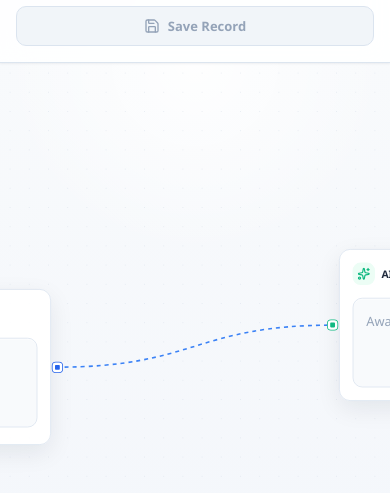
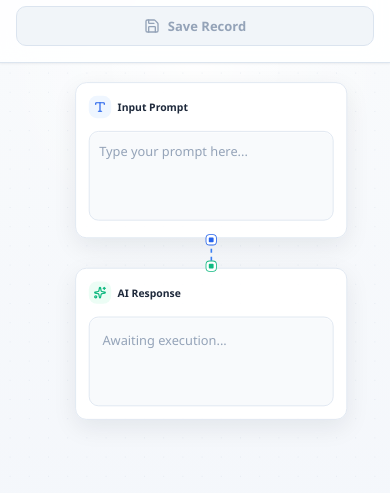
Before and after one commit to Akhileshpookkuttiyil/FlowAI, a React (Vite) app in the folder frontend/: page / in a window 390 px wide. Shown: the part 169-662 px from the top of the page. Built offline with nearby package versions, Linux system fonts and the light colour scheme; no server answers.

Commit message:
feat: make node layout responsive across desktop and mobile

```diff
--- a/frontend/src/features/flow/InputNode.jsx
+++ b/frontend/src/features/flow/InputNode.jsx
@@ -4,6 +4,11 @@ import { motion } from 'framer-motion';
 
 export default function InputNode({ data, selected }) {
   const MotionDiv = motion.div;
+  const isVertical = data.orientation === 'vertical';
+  const handlePosition = isVertical ? Position.Bottom : Position.Right;
+  const handleStyle = isVertical
+    ? { bottom: -8, left: '50%', transform: 'translateX(-50%)' }
+    : { right: -8 };
 
   const onChange = (event) => {
     if (data.onChange) {
@@ -36,9 +41,9 @@ export default function InputNode({ data, selected }) {
 
       <Handle
         type="source"
-        position={Position.Right}
+        position={handlePosition}
         className="flow-node__handle flow-node__handle--input"
-        style={{ right: -8 }}
+        style={handleStyle}
       />
     </MotionDiv>
   );
--- a/frontend/src/features/flow/OutputNode.jsx
+++ b/frontend/src/features/flow/OutputNode.jsx
@@ -6,6 +6,11 @@ import BrainIcon from './BrainIcon';
 export default function OutputNode({ data, selected }) {
   const MotionDiv = motion.div;
   const isEmpty = !data.isLoading && !data.value;
+  const isVertical = data.orientation === 'vertical';
+  const handlePosition = isVertical ? Position.Top : Position.Left;
+  const handleStyle = isVertical
+    ? { top: -8, left: '50%', transform: 'translateX(-50%)' }
+    : { left: -8 };
 
   return (
     <MotionDiv
@@ -16,9 +21,9 @@ export default function OutputNode({ data, selected }) {
     >
       <Handle
         type="target"
-        position={Position.Left}
+        position={handlePosition}
         className="flow-node__handle flow-node__handle--output"
-        style={{ left: -8 }}
+        style={handleStyle}
       />
 
       <div className="flow-node__header">
--- a/frontend/src/pages/FlowBuilder.jsx
+++ b/frontend/src/pages/FlowBuilder.jsx
@@ -17,6 +17,24 @@ import InputNode from '../features/flow/InputNode';
 import OutputNode from '../features/flow/OutputNode';
 import CustomModelSelector from '../features/flow/CustomModelSelector';
 
+const MOBILE_BREAKPOINT = 768;
+const DESKTOP_NODE_WIDTH = 340;
+const MOBILE_NODE_WIDTH = 280;
+const NODE_HEIGHT = 188;
+const DESKTOP_MIN_GAP = 120;
+const DESKTOP_MAX_GAP = 320;
+const DESKTOP_GAP_RATIO = 0.16;
+const DESKTOP_PADDING = 24;
+const DESKTOP_OFFSET_X = 42;
+const DESKTOP_OFFSET_Y = 18;
+const DESKTOP_OUTPUT_EXTRA_X = 220;
+const DESKTOP_OUTPUT_Y_OFFSET = -40;
+const MOBILE_SIDE_PADDING = 16;
+const MOBILE_TOP_PADDING = 24;
+const MOBILE_X_OFFSET = 44;
+const MOBILE_NODE_HEIGHT = 188;
+const MOBILE_STACK_GAP = 44;
+
 const initialEdges = [
   {
     id: 'e1-2',
@@ -26,6 +44,49 @@ const initialEdges = [
     style: { stroke: '#3b82f6', strokeWidth: 2 }
   }
 ];
+
+const getViewportSize = () => {
+  if (typeof window === 'undefined') {
+    return { width: 1280, height: 720 };
+  }
+
+  return {
+    width: window.innerWidth,
+    height: window.innerHeight,
+  };
+};
+
+const clamp = (value, min, max) => Math.min(Math.max(value, min), max);
+
+const getResponsiveNodeLayout = ({ width, height, isMobile }) => {
+  const safeWidth = Math.max(width, 0);
+  const safeHeight = Math.max(height, 0);
+
+  if (isMobile) {
+    const baseInputX = Math.max((safeWidth - MOBILE_NODE_WIDTH) / 2, MOBILE_SIDE_PADDING);
+    const maxMobileX = Math.max(safeWidth - MOBILE_NODE_WIDTH - MOBILE_SIDE_PADDING, MOBILE_SIDE_PADDING);
+    const inputX = clamp(baseInputX + MOBILE_X_OFFSET, MOBILE_SIDE_PADDING, maxMobileX);
+    const inputY = MOBILE_TOP_PADDING;
+
+    return {
+      input: { x: inputX, y: inputY },
+      output: { x: inputX, y: inputY + MOBILE_NODE_HEIGHT + MOBILE_STACK_GAP },
+    };
+  }
+
+  const gap = clamp(safeWidth * DESKTOP_GAP_RATIO, DESKTOP_MIN_GAP, DESKTOP_MAX_GAP);
+  const totalWidth = DESKTOP_NODE_WIDTH * 2 + gap;
+  const startX = Math.max((safeWidth - totalWidth) / 2 + DESKTOP_OFFSET_X, DESKTOP_PADDING);
+  const centeredY = Math.max((safeHeight - NODE_HEIGHT) / 2 + DESKTOP_OFFSET_Y, DESKTOP_PADDING);
+
+  return {
+    input: { x: startX, y: centeredY },
+    output: {
+      x: startX + DESKTOP_NODE_WIDTH + gap + DESKTOP_OUTPUT_EXTRA_X,
+      y: centeredY + DESKTOP_OUTPUT_Y_OFFSET,
+    },
+  };
+};
 
 function FlowContent() {
   const MODEL_FETCH_MAX_ATTEMPTS = 4;
@@ -38,27 +99,43 @@ function FlowContent() {
   const [isModelsLoading, setIsModelsLoading] = useState(false);
   const [selectedModel, setSelectedModel] = useState('');
   const [failedModels, setFailedModels] = useState(new Set());
+  const [viewportSize, setViewportSize] = useState(getViewportSize);
+  const flowContainerRef = useRef(null);
   const isFetchingModelsRef = useRef(false);
   const shouldRetryModelsRef = useRef(true);
+  const reactFlowInstanceRef = useRef(null);
+  const pendingViewportFrameRef = useRef(null);
+  const lastMobileViewportKeyRef = useRef('');
+  const isMobile = viewportSize.width < MOBILE_BREAKPOINT;
 
   const nodeTypes = useMemo(() => ({ inputNode: InputNode, outputNode: OutputNode }), []);
 
-  const initialNodes = useMemo(() => [
+  const initialNodes = useMemo(() => {
+    const initialViewport = getViewportSize();
+    const initialIsMobile = initialViewport.width < MOBILE_BREAKPOINT;
+    const initialLayout = getResponsiveNodeLayout({
+      width: initialViewport.width,
+      height: initialViewport.height,
+      isMobile: initialIsMobile,
+    });
+
+    return [
       {
         id: 'input',
         type: 'inputNode',
-      position: { x: 0, y: 50 },
+        position: initialLayout.input,
         data: {},
       },
       {
         id: 'output',
         type: 'outputNode',
-      position: { x: 700, y: 0 },
+        position: initialLayout.output,
         data: {},
       },
-  ], []);
+    ];
+  }, []);
 
-  const [nodes, setNodes, onNodesChange] = useNodesState(initialNodes);
+  const [nodes, , onNodesChange] = useNodesState(initialNodes);
   const [edges, setEdges, onEdgesChange] = useEdgesState(initialEdges);
 
   const fetchModels = useCallback(async ({ showErrorToast = true, retryUntilLoaded = false } = {}) => {
@@ -120,20 +197,101 @@ function FlowContent() {
     };
   }, [fetchModels]);
 
+  useEffect(() => {
+    const element = flowContainerRef.current;
+
+    if (!element) {
+      return undefined;
+    }
+
+    let frameId = null;
+
+    const measure = () => {
+      const next = {
+        width: element.clientWidth || 0,
+        height: element.clientHeight || 0,
+      };
+
+      setViewportSize((current) => {
+        if (current.width === next.width && current.height === next.height) {
+          return current;
+        }
+
+        return next;
+      });
+    };
+
+    measure();
+
+    if (typeof ResizeObserver === 'undefined') {
+      const handleResize = () => {
+        if (frameId) {
+          cancelAnimationFrame(frameId);
+        }
+
+        frameId = requestAnimationFrame(measure);
+      };
+
+      window.addEventListener('resize', handleResize);
+
+      return () => {
+        if (frameId) {
+          cancelAnimationFrame(frameId);
+        }
+
+        window.removeEventListener('resize', handleResize);
+      };
+    }
+
+    const observer = new ResizeObserver(() => {
+      if (frameId) {
+        cancelAnimationFrame(frameId);
+      }
+
+      frameId = requestAnimationFrame(measure);
+    });
+
+    observer.observe(element);
+
+    return () => {
+      if (frameId) {
+        cancelAnimationFrame(frameId);
+      }
+
+      observer.disconnect();
+    };
+  }, []);
+
+  useEffect(() => () => {
+    if (pendingViewportFrameRef.current) {
+      cancelAnimationFrame(pendingViewportFrameRef.current);
+    }
+  }, []);
+
   const handlePromptChange = useCallback((value) => {
     setPrompt(value);
   }, []);
 
+  const responsiveLayout = useMemo(
+    () => getResponsiveNodeLayout({ width: viewportSize.width, height: viewportSize.height, isMobile }),
+    [isMobile, viewportSize.height, viewportSize.width]
+  );
+
   const flowNodes = useMemo(
     () =>
       nodes.map((node) => {
+        const position = isMobile && responsiveLayout[node.id] ? responsiveLayout[node.id] : node.position;
+        const orientation = isMobile ? 'vertical' : 'horizontal';
+
         if (node.id === 'input') {
           return {
             ...node,
+            position,
             data: {
               ...node.data,
               value: prompt,
               onChange: handlePromptChange,
+              orientation,
             },
           };
         }
@@ -141,17 +299,27 @@ function FlowContent() {
         if (node.id === 'output') {
           return {
             ...node,
+            position,
             data: {
               ...node.data,
               value: response,
               isLoading,
+              orientation,
             },
           };
         }
 
-        return node;
+        return {
+          ...node,
+          position,
+        };
       }),
-    [nodes, prompt, response, isLoading, handlePromptChange]
+    [nodes, prompt, response, isLoading, handlePromptChange, isMobile, responsiveLayout]
+  );
+
+  const mobileViewportNodesKey = useMemo(
+    () => flowNodes.map((node) => `${node.id}:${node.position.x}:${node.position.y}`).join('|'),
+    [flowNodes]
   );
 
   const onConnect = useCallback(
@@ -159,49 +327,75 @@ function FlowContent() {
     [setEdges]
   );
 
+  const handleNodesChange = useCallback(
+    (changes) => {
+      if (!isMobile) {
+        onNodesChange(changes);
+        return;
+      }
+
+      onNodesChange(changes.filter((change) => change.type !== 'position'));
+    },
+    [isMobile, onNodesChange]
+  );
+
+  const scheduleMobileFitView = useCallback((instance, viewportKey) => {
+    if (lastMobileViewportKeyRef.current === viewportKey) {
+      return;
+    }
+
+    lastMobileViewportKeyRef.current = viewportKey;
+
+    if (pendingViewportFrameRef.current) {
+      cancelAnimationFrame(pendingViewportFrameRef.current);
+    }
+
+    pendingViewportFrameRef.current = requestAnimationFrame(() => {
+      pendingViewportFrameRef.current = requestAnimationFrame(() => {
+        instance.fitView({
+          padding: 0.25,
+          duration: 300,
+        });
+        pendingViewportFrameRef.current = null;
+      });
+    });
+  }, []);
+
   const onInit = useCallback((instance) => {
-    const initialNodes = instance.getNodes();
-    const rfContainer = document.querySelector('.react-flow');
-    if (!rfContainer || initialNodes.length === 0) return;
+    reactFlowInstanceRef.current = instance;
+  }, []);
 
-    const container = rfContainer.getBoundingClientRect();
-    const { x: vX, y: vY, zoom } = instance.getViewport();
+  useEffect(() => {
+    if (!isMobile) {
+      lastMobileViewportKeyRef.current = '';
+      return;
+    }
 
-    // 1. Compute bounding box
-    let minX = Infinity, minY = Infinity, maxX = -Infinity, maxY = -Infinity;
-    initialNodes.forEach((node) => {
-      const { x, y } = node.position;
-      // Using known constants instead of measurement for stability during Init
-      const w = 340;
-      const h = 250;
-      minX = Math.min(minX, x);
-      minY = Math.min(minY, y);
-      maxX = Math.max(maxX, x + w);
-      maxY = Math.max(maxY, y + h);
-    });
+    const instance = reactFlowInstanceRef.current;
 
-    const nodesCenterX = (minX + maxX) / 2;
-    const nodesCenterY = (minY + maxY) / 2;
+    if (!instance || !mobileViewportNodesKey) {
+      return;
+    }
 
-    // 2. Viewport center in canvas space
-    const viewportCenterX = (container.width / 2 - vX) / zoom;
-    const viewportCenterY = (container.height / 2 - vY) / zoom;
+    const viewportKey = [
+      'mobile',
+      viewportSize.width,
+      viewportSize.height,
+      mobileViewportNodesKey,
+      isLoading ? 'loading' : 'idle',
+      response.length,
+    ].join('::');
 
-    // 3. Offset
-    const offsetX = viewportCenterX - nodesCenterX;
-    const offsetY = viewportCenterY - nodesCenterY;
-
-    // 4. Update positions once
-    setNodes((nds) =>
-      nds.map((node) => ({
-        ...node,
-        position: {
-          x: node.position.x + offsetX,
-          y: node.position.y + offsetY,
-        },
-      }))
-    );
-  }, [setNodes]);
+    scheduleMobileFitView(instance, viewportKey);
+  }, [
+    isLoading,
+    isMobile,
+    mobileViewportNodesKey,
+    response.length,
+    scheduleMobileFitView,
+    viewportSize.height,
+    viewportSize.width,
+  ]);
 
   const handleRunFlow = async () => {
     if (!prompt.trim()) {
@@ -296,16 +490,19 @@ function FlowContent() {
         </div>
       </header>
 
-      <main className="app-main">
+      <main className="app-main" ref={flowContainerRef}>
         <ReactFlow
+          key={isMobile ? 'mobile-flow' : 'desktop-flow'}
           nodes={flowNodes}
           edges={edges}
-          onNodesChange={onNodesChange}
+          onNodesChange={handleNodesChange}
           onEdgesChange={onEdgesChange}
           onConnect={onConnect}
           nodeTypes={nodeTypes}
           onInit={onInit}
           defaultViewport={{ x: 0, y: 0, zoom: 0.8 }}
+          minZoom={isMobile ? 0.7 : undefined}
+          maxZoom={isMobile ? 1.5 : undefined}
         >
           <Background color="#cbd5e1" gap={24} size={1} variant="dots" />
           <Controls showInteractive={false} />
```
Lines whose indentation alone changed are shown as unchanged.
